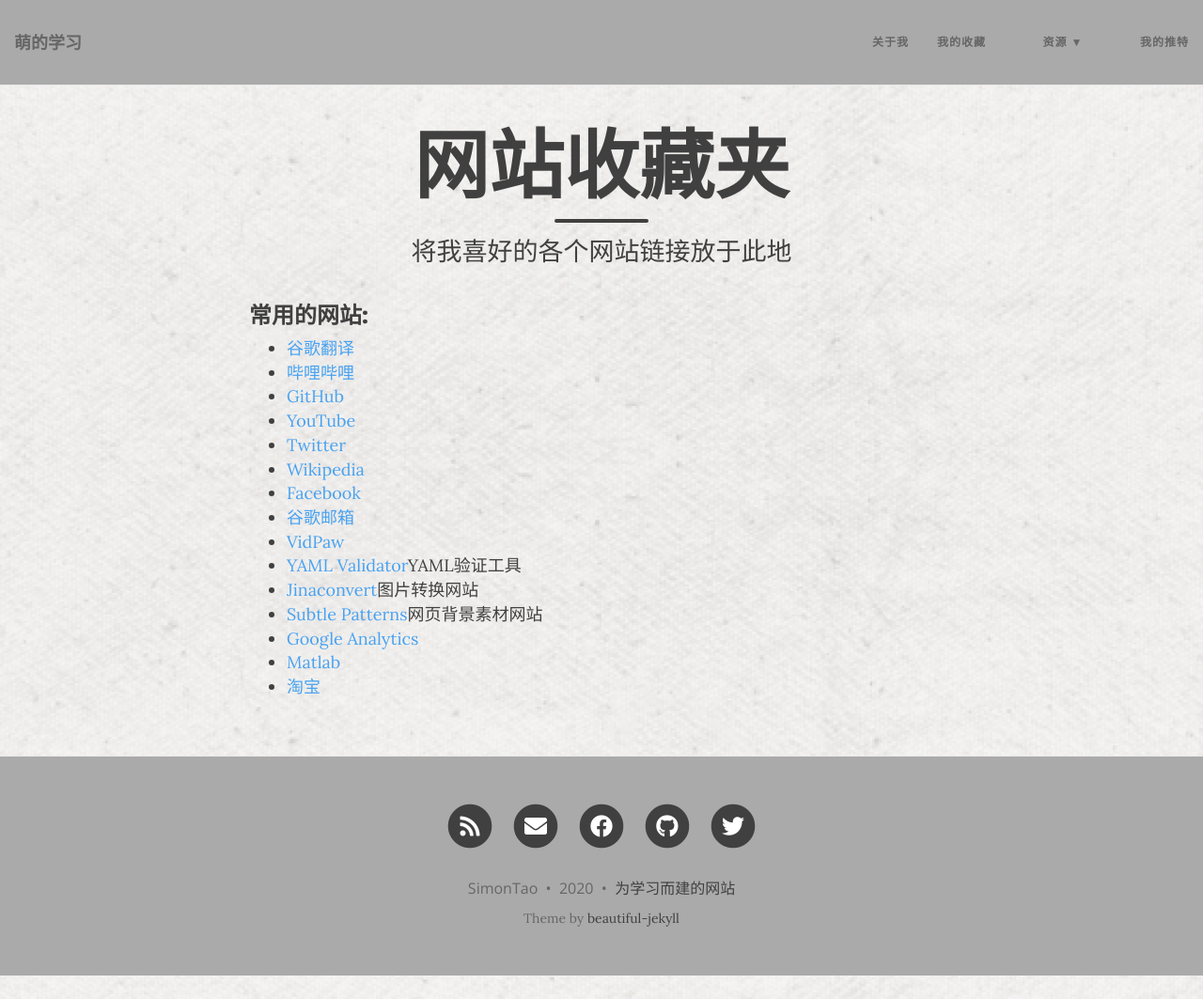
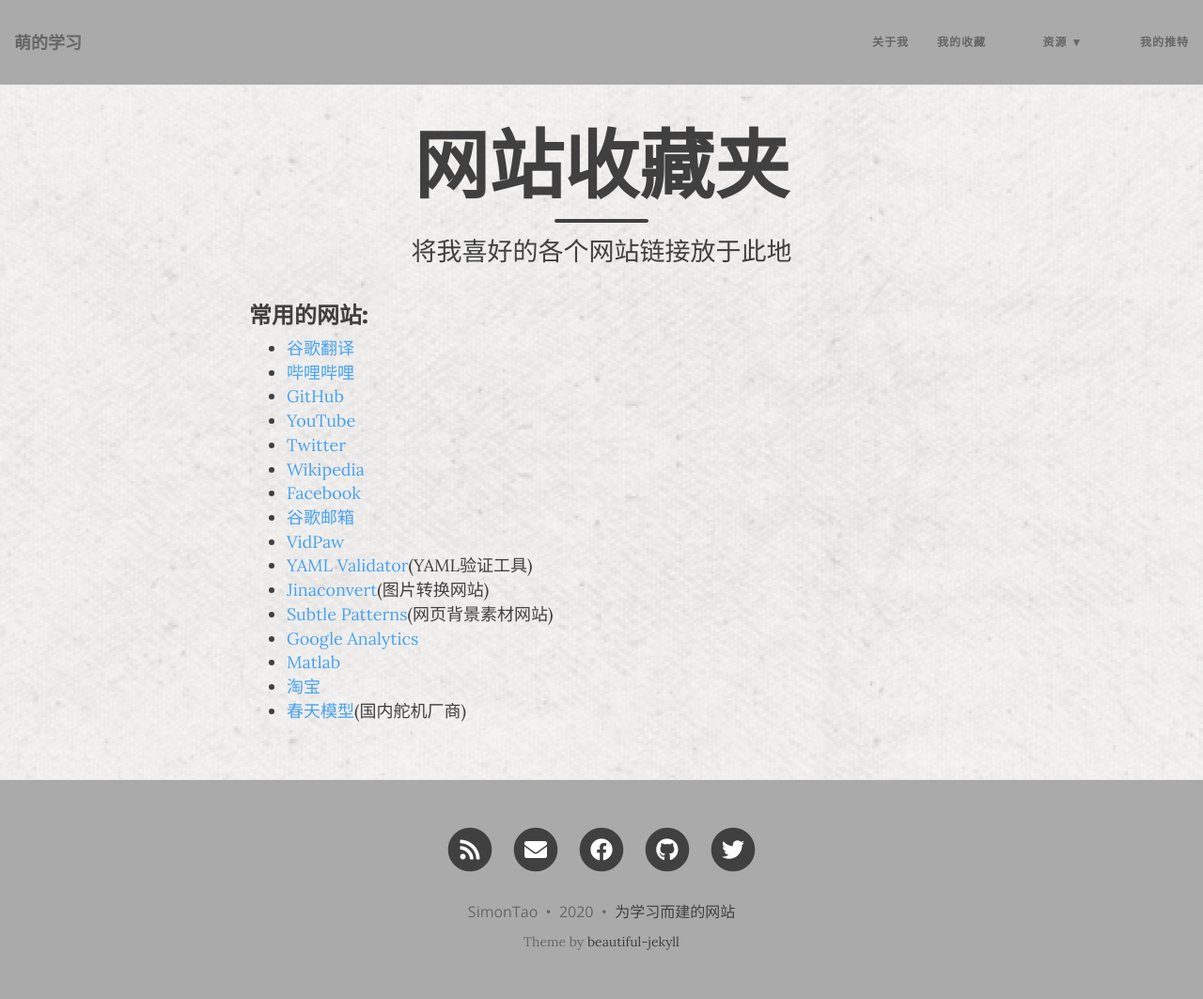
Before and after one commit to SimonTao0831/SimonTao0831.github.io, a Jekyll site: the page built from myfavorite.md, in a window 1280 px wide and 1063 px high. Shown: the whole window at 94% size. Built offline with Jekyll 4.4.1, drawn with Linux system fonts in a browser that asks for light colours; nearby versions of some CDN libraries.

Commit message:
Update myfavorite.md

```diff
--- a/myfavorite.md
+++ b/myfavorite.md
@@ -15,9 +15,10 @@
 - [Facebook](https://www.facebook.com/)
 - [谷歌邮箱](https://mail.google.com/mail/u/0/#inbox)
 - [VidPaw](https://www.vidpaw.com/en/)
-- [YAML Validator](https://codebeautify.org/yaml-validator)YAML验证工具
-- [Jinaconvert](https://jinaconvert.com/cn/)图片转换网站
-- [Subtle Patterns](https://www.toptal.com/designers/subtlepatterns/)网页背景素材网站
+- [YAML Validator](https://codebeautify.org/yaml-validator)(YAML验证工具)
+- [Jinaconvert](https://jinaconvert.com/cn/)(图片转换网站)
+- [Subtle Patterns](https://www.toptal.com/designers/subtlepatterns/)(网页背景素材网站)
 - [Google Analytics](https://analytics.google.com/analytics/web/)
 - [Matlab](https://ww2.mathworks.cn/?s_tid=gn_logo)
 - [淘宝](https://www.taobao.com/)
+- [春天模型](http://www.ctwz.webportal.cc/)(国内舵机厂商)
```
